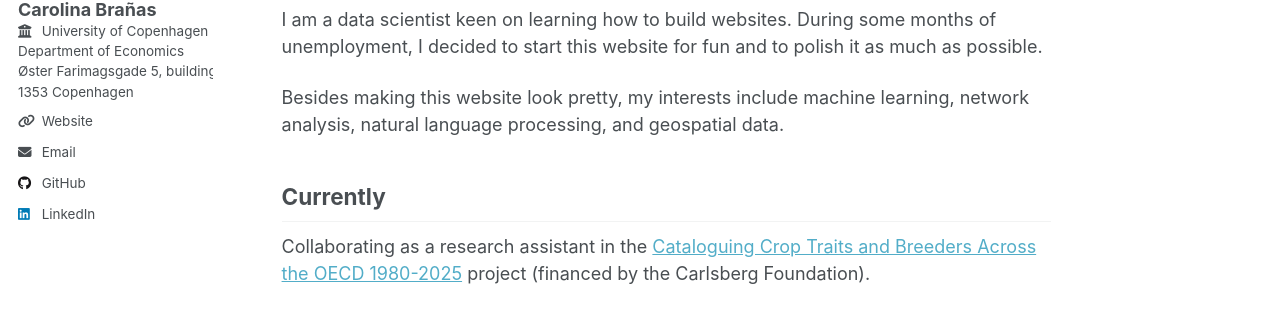
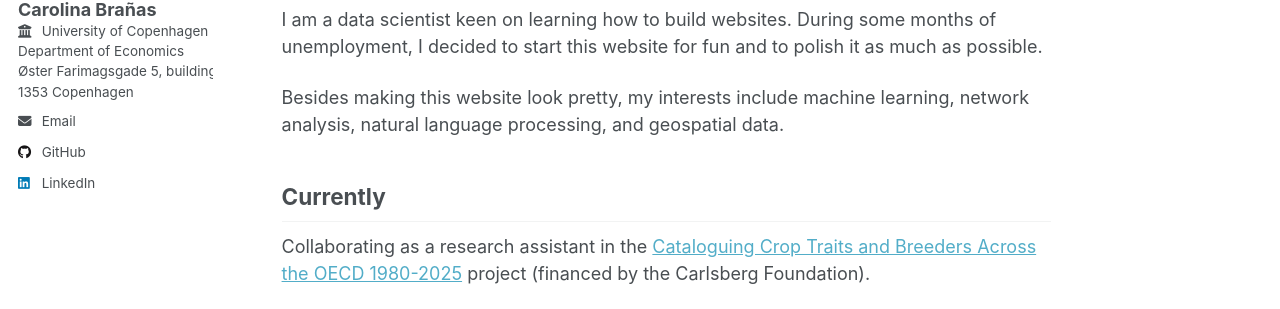
Before and after one commit to carobs9/carobs9.github.io, a Jekyll site: the page built from _pages/about.md, in a window 1280 px wide. Shown: the part 266-575 px from the top of the page. Built offline with Jekyll 4.4.1, drawn with Linux system fonts in a browser that asks for light colours; a script that is not in the unit is left out.

```diff
--- a/_config.yml
+++ b/_config.yml
@@ -33,7 +33,7 @@ author:
     Department of Economics<br>
     Øster Farimagsgade 5, building 26<br>
     1353 Copenhagen
-  uri              : https://carobs9.github.io
+  # uri              : https://carobs9.github.io
   email            : "carolina.branas@econ.ku.dk"
 
   # Academic websites
```
